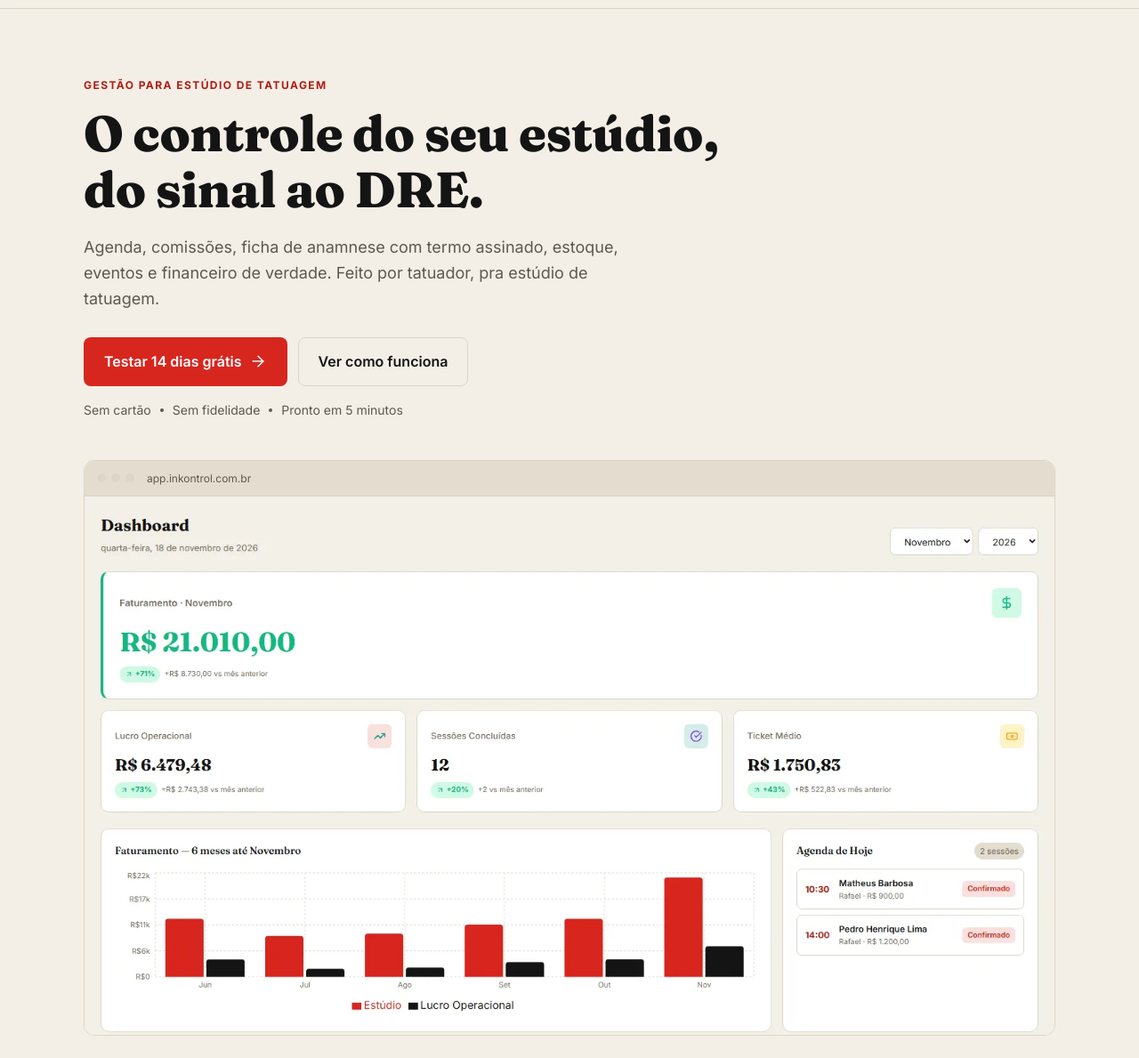
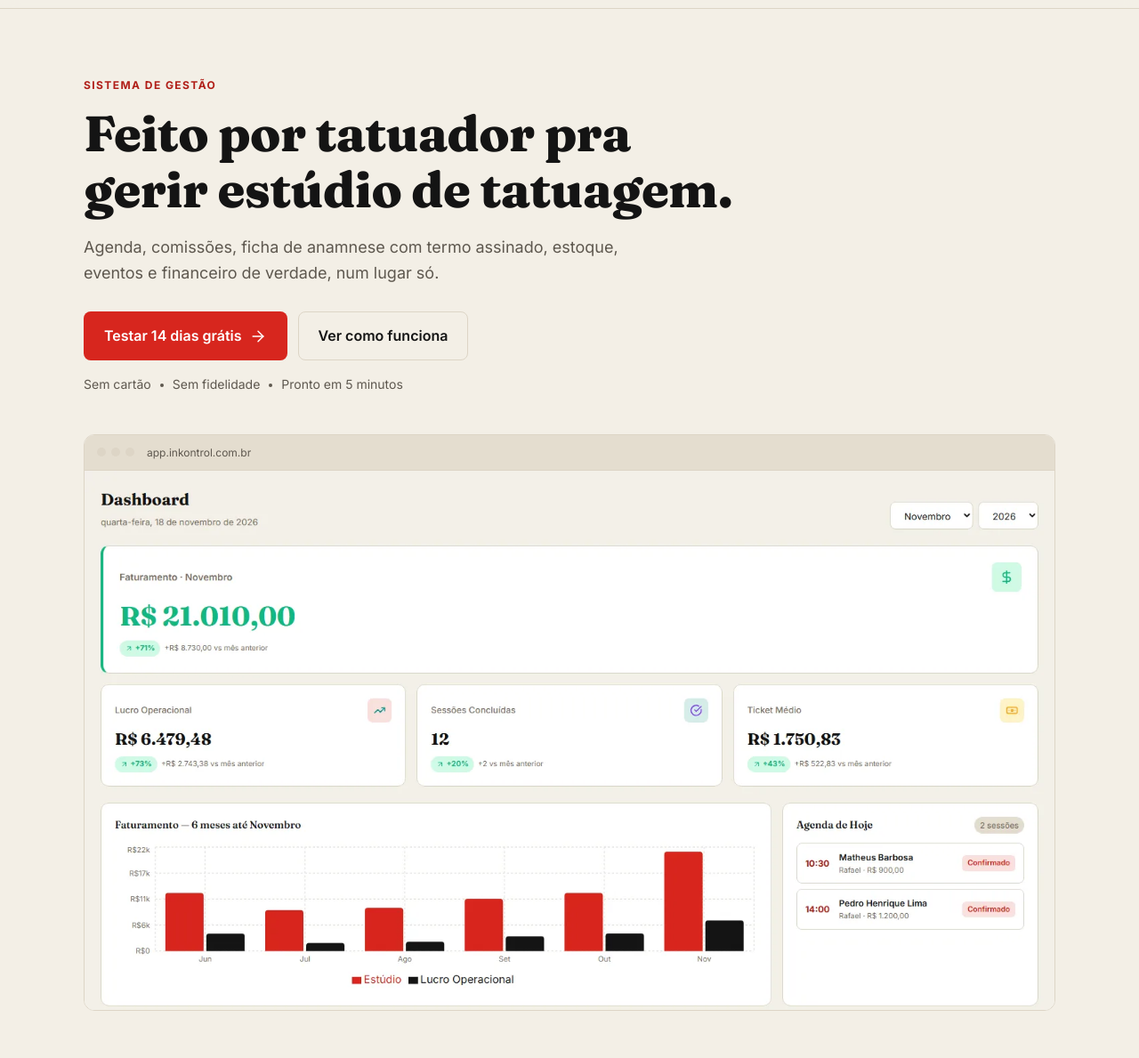
Before and after one commit to inkstation925/inkontrol-landing, a plain HTML site: page index.html in a window 1280 px wide. Shown: the part 63-1252 px from the top of the page at 89% size. Drawn offline with Linux system fonts and the light colour scheme.

Commit message:
copy(hero): título "Feito por tatuador pra gerir estúdio de tatuagem."
Co-Authored-By: Claude Fable 5.1 <noreply@anthropic.com>

```diff
--- a/index.html
+++ b/index.html
@@ -224,9 +224,9 @@
   <div class="container">
     <div class="hero-grid">
       <div>
-        <span class="eyebrow">Gestão para estúdio de tatuagem</span>
-        <h1>O controle do seu estúdio, do sinal ao DRE.</h1>
-        <p class="lead">Agenda, comissões, ficha de anamnese com termo assinado, estoque, eventos e financeiro de verdade. Feito por tatuador, pra estúdio de tatuagem.</p>
+        <span class="eyebrow">Sistema de gestão</span>
+        <h1>Feito por tatuador pra gerir estúdio de tatuagem.</h1>
+        <p class="lead">Agenda, comissões, ficha de anamnese com termo assinado, estoque, eventos e financeiro de verdade, num lugar só.</p>
         <div class="btn-row">
           <a href="https://app.inkontrol.com.br/cadastro" class="btn btn-primary">Testar 14 dias grátis <svg class="ic"><use href="#i-arrow-right"/></svg></a>
           <a href="#como-funciona" class="btn btn-secondary">Ver como funciona</a>
@@ -245,7 +245,7 @@
 <section class="trust" aria-label="Por que confiar">
   <div class="container">
     <div class="trust-grid">
-      <div class="trust-item"><svg class="ic"><use href="#i-pen-tool"/></svg><span>Feito por tatuador, pensado no dia a dia do estúdio</span></div>
+      <div class="trust-item"><svg class="ic"><use href="#i-message-circle"/></svg><span>Suporte direto pelo WhatsApp, com quem fez o sistema</span></div>
       <div class="trust-item"><svg class="ic"><use href="#i-shield-check"/></svg><span>Dados isolados por estúdio e backup diário cifrado</span></div>
       <div class="trust-item"><svg class="ic"><use href="#i-file-spreadsheet"/></svg><span>Importa sua planilha do Trinks: clientes, estoque e equipe</span></div>
       <div class="trust-item"><svg class="ic"><use href="#i-smartphone"/></svg><span>Funciona no celular, no tablet e no computador</span></div>
```
